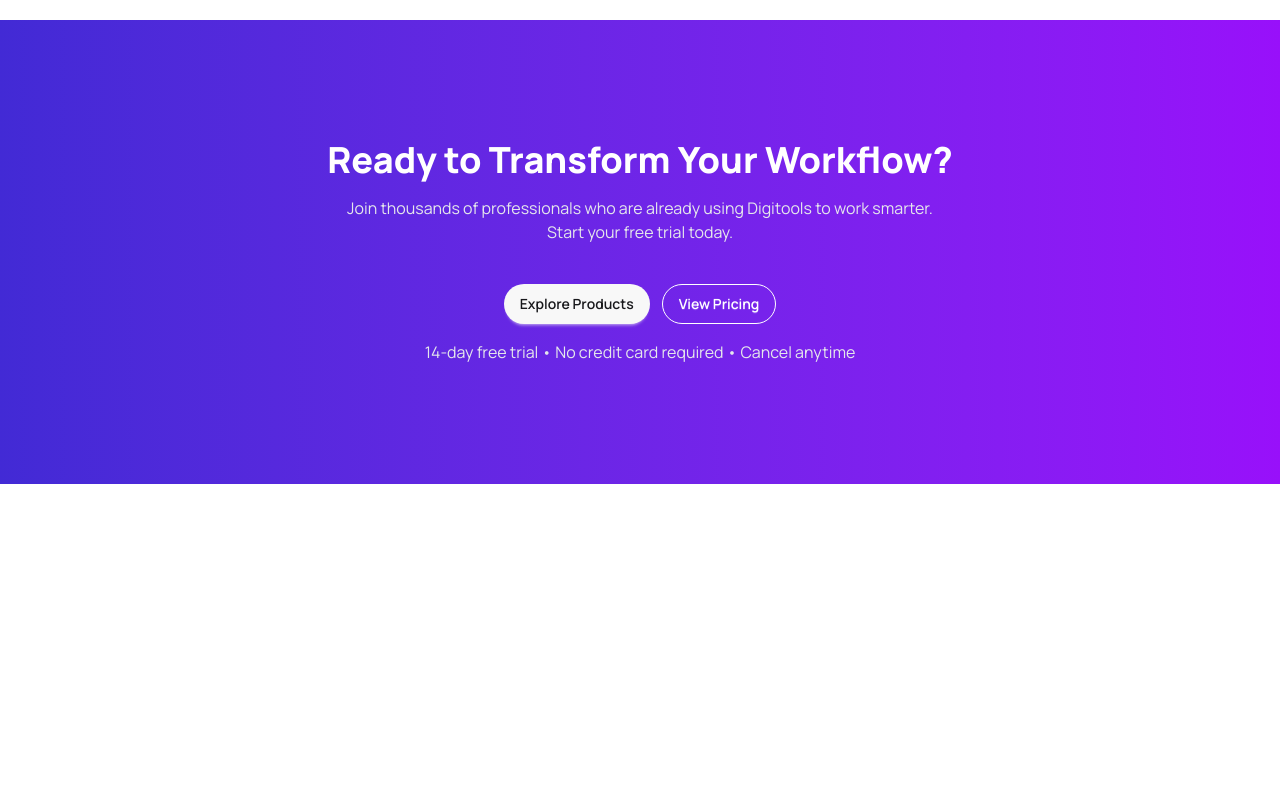
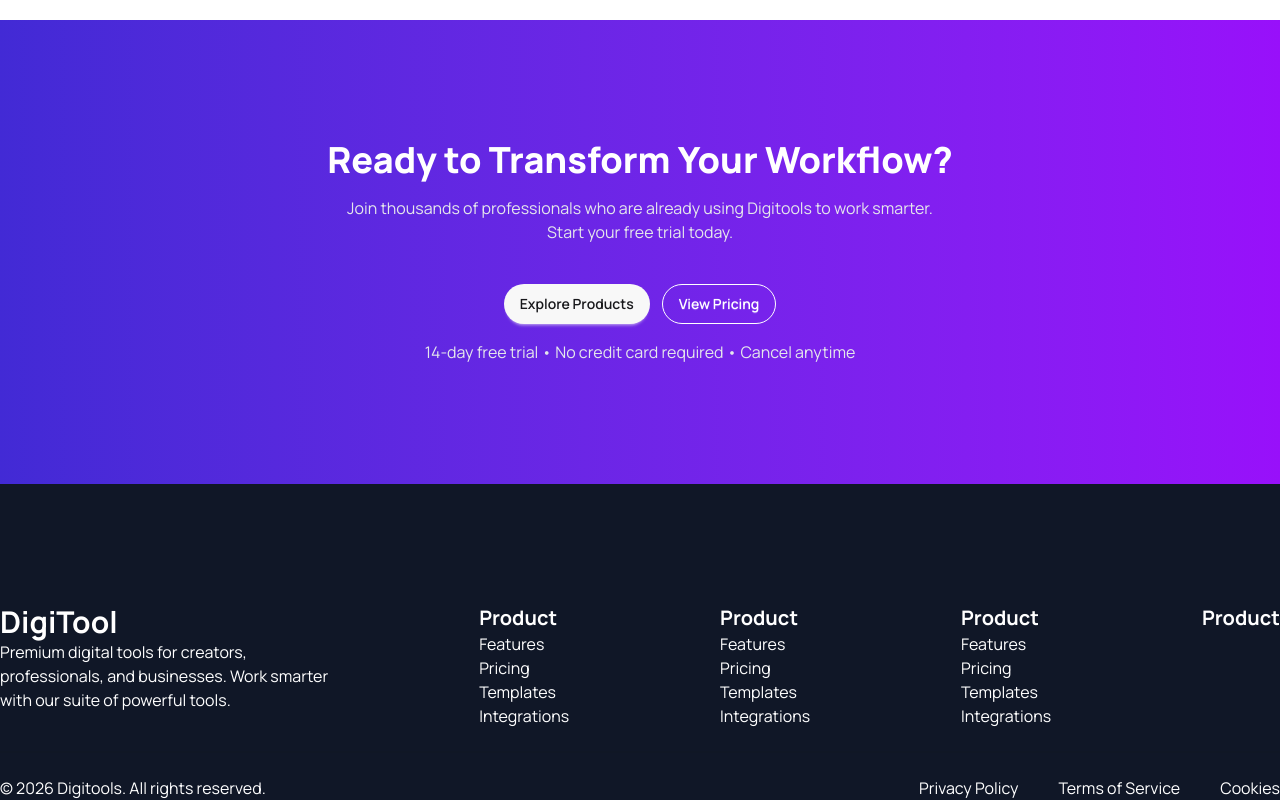
Before and after one commit to antick-arch/DigiTools, a React (Vite) app: page / in a window 1280 px wide. Shown: the part 4164-4964 px from the top of the page. Before the commit the page ends 4648 px from the top, so only its background shows below. Built offline with nearby package versions, Linux system fonts and the light colour scheme.

Commit message:
added footer section

```diff
--- a/src/App.jsx
+++ b/src/App.jsx
@@ -9,6 +9,7 @@
 import InfoSection from './components/info/InfoSection';
 import FeatureContainer from './components/featureSection/FeatureContainer';
 import Transform from './components/TransformSection/Transform';
+import Footer from './components/footer/footer';
 
 const navPromise = axios.get('nav.json');
 const cardPromise = axios.get('cardData.json');
@@ -46,6 +47,9 @@
         <Transform></Transform>
       </section>
     </main>
+    <footer className='bg-[#101727]'>
+      <Footer></Footer>
+    </footer>
     </>
   )
 }
--- /dev/null
+++ b/src/components/footer/Footer.jsx
@@ -0,0 +1,63 @@
+import React from 'react';
+
+const Footer = () => {
+    return (
+        <div className='pt-30 container mx-auto'>
+            <div className=' flex justify-between text-white'>
+                <div>
+                    <h2 className='text-3xl font-bold'>DigiTool</h2>
+                    <p>Premium digital tools for creators, <br /> professionals, and businesses. Work smarter <br /> with our suite of powerful tools.</p>
+                </div>
+                <div>
+                    <ul>
+                        <li className='font-bold text-xl'>Product</li>
+                        <li>Features </li>
+                        <li>Pricing </li>
+                        <li>Templates </li>
+                        <li>Integrations</li>
+                    </ul>
+                </div>
+                <div>
+                    <ul>
+                        <li className='font-bold text-xl'>Product</li>
+                        <li>Features </li>
+                        <li>Pricing </li>
+                        <li>Templates </li>
+                        <li>Integrations</li>
+                    </ul>
+                </div>
+                <div>
+                    <ul>
+                        <li className='font-bold text-xl'>Product</li>
+                        <li>Features </li>
+                        <li>Pricing </li>
+                        <li>Templates </li>
+                        <li>Integrations</li>
+                    </ul>
+                </div>
+                <div>
+                    <p className='font-bold text-xl'>Product</p>
+                    <div>
+                        <button></button>
+                        <button></button>
+                        <button></button>
+                    </div>
+
+                </div>
+            </div>
+            <div className="divider"></div>
+            <div className='text-white flex justify-between'>
+                <div>
+                    <p>© 2026 Digitools. All rights reserved.</p>
+                </div>
+                <div className='flex items-center gap-10'>
+                    <p>Privacy Policy</p>
+                    <p>Terms of Service</p>
+                    <p>Cookies</p>
+                </div>
+            </div>
+        </div>
+    );
+};
+
+export default Footer;
```
